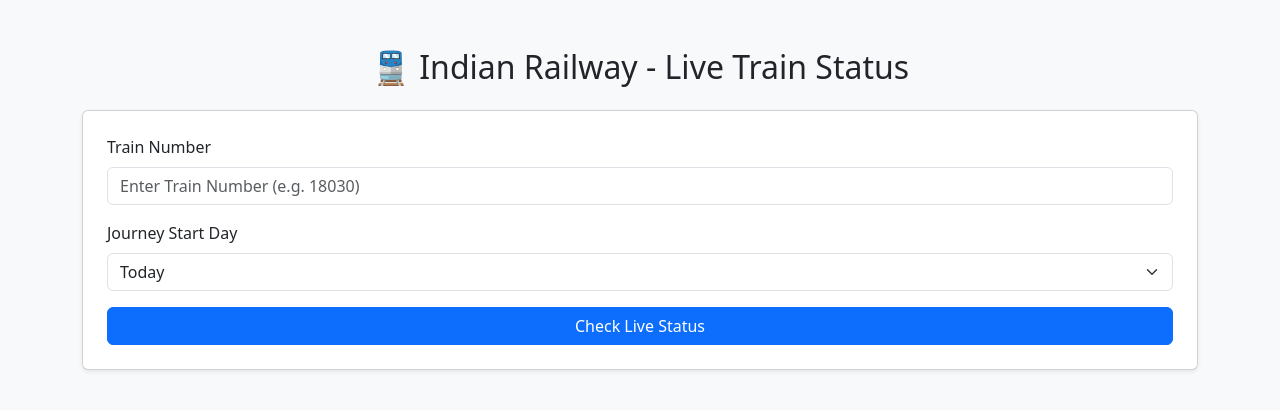
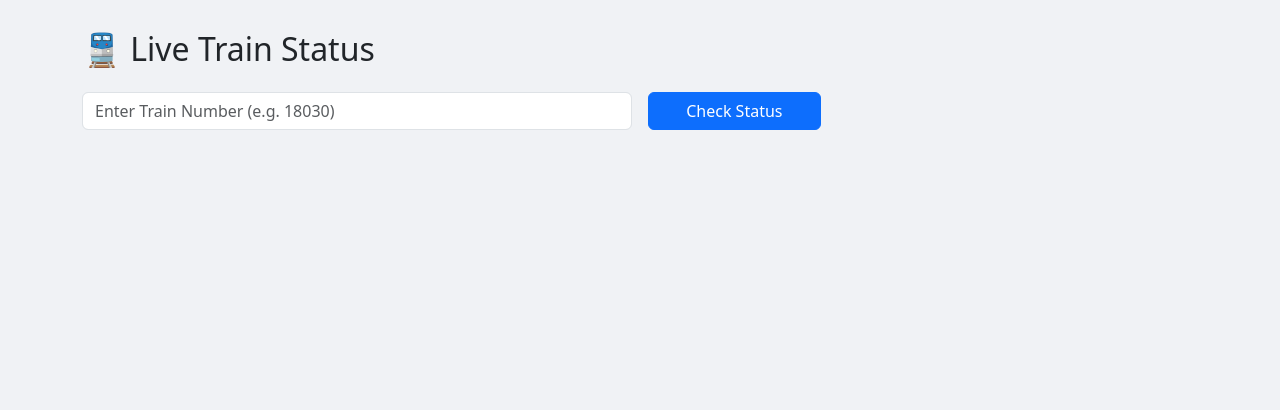
Before and after one commit to jituraj2/train-running-status, a Flask app: page / in a window 1280 px wide. Shown: the top 410 px of the page. Run offline with Flask 3, Linux system fonts and the light colour scheme.

Commit message:
Update index.html

```diff
--- a/templates/index.html
+++ b/templates/index.html
@@ -1,99 +1,65 @@
 <!DOCTYPE html>
 <html lang="en">
 <head>
-  <meta charset="UTF-8" />
-  <meta name="viewport" content="width=device-width, initial-scale=1.0"/>
+  <meta charset="UTF-8">
   <title>Live Train Status</title>
-  <link rel="stylesheet" href="https://cdn.jsdelivr.net/npm/bootstrap@5.3.0/dist/css/bootstrap.min.css"/>
+  <link href="https://cdn.jsdelivr.net/npm/bootstrap@5.3.2/dist/css/bootstrap.min.css" rel="stylesheet">
+  <style>
+    body { background-color: #f0f2f5; padding: 30px; }
+    .station-card { background: white; border-left: 5px solid #007bff; margin-bottom: 15px; padding: 15px; border-radius: 8px; }
+    .status { font-size: 1.1rem; font-weight: bold; }
+  </style>
 </head>
-<body class="bg-light">
-  <div class="container mt-5">
-    <h2 class="text-center mb-4">🚆 Indian Railway - Live Train Status</h2>
-    <div class="card p-4 shadow-sm">
-      <div class="mb-3">
-        <label for="trainNo" class="form-label">Train Number</label>
-        <input type="text" id="trainNo" class="form-control" placeholder="Enter Train Number (e.g. 18030)">
+<body>
+  <div class="container">
+    <h2 class="mb-4">🚆 Live Train Status</h2>
+
+    <form id="statusForm" class="mb-4">
+      <div class="row g-3">
+        <div class="col-md-6">
+          <input type="text" class="form-control" id="trainNo" placeholder="Enter Train Number (e.g. 18030)" required>
+        </div>
+        <div class="col-md-2">
+          <button type="submit" class="btn btn-primary w-100">Check Status</button>
+        </div>
       </div>
-      <div class="mb-3">
-        <label for="startDay" class="form-label">Journey Start Day</label>
-        <select id="startDay" class="form-select">
-          <option value="1">Today</option>
-          <option value="2">Yesterday</option>
-          <option value="3">Day Before Yesterday</option>
-        </select>
-      </div>
-      <button onclick="checkLiveStatus()" class="btn btn-primary w-100">Check Live Status</button>
-    </div>
-    <div id="result" class="mt-4"></div>
+    </form>
+
+    <div id="statusResult"></div>
   </div>
 
   <script>
-  async function checkLiveStatus() {
-    const trainNo = document.getElementById("trainNo").value.trim();
-    const startDay = document.getElementById("startDay").value;
-    const resultDiv = document.getElementById("result");
-    resultDiv.innerHTML = "<div class='text-center'>⏳ Checking status...</div>";
+    document.getElementById("statusForm").addEventListener("submit", async function(e) {
+      e.preventDefault();
+      const trainNo = document.getElementById("trainNo").value;
+      const resultDiv = document.getElementById("statusResult");
+      resultDiv.innerHTML = "⏳ Fetching train status...";
 
-    try {
-      const response = await fetch('/live-status', {
-        method: 'POST',
-        headers: { 'Content-Type': 'application/json' },
-        body: JSON.stringify({ trainNo, startDay })
+      const res = await fetch("/live-status", {
+        method: "POST",
+        headers: { "Content-Type": "application/json" },
+        body: JSON.stringify({ trainNo })
       });
 
-      const data = await response.json();
-
-      if (!response.ok || data.error) {
-        resultDiv.innerHTML = `<div class="alert alert-danger">❌ ${data.error || 'Failed to fetch data'}</div>`;
+      const data = await res.json();
+      if (data.error) {
+        resultDiv.innerHTML = `<div class="alert alert-danger">❌ ${data.error}</div>`;
         return;
       }
 
-      const info = data.data;
-      let html = `
-        <div class="card shadow-sm p-4 mb-4">
-          <h5>🚉 Train Name: <strong>${info.train_name || 'N/A'}</strong></h5>
-          <p>Status: <strong>${info.message || 'N/A'}</strong></p>
-          <p>Success: ${info.success ? '✅ Yes' : '❌ No'}</p>
-          <p><small>Requested at: ${new Date().toLocaleString()}</small></p>
-        </div>`;
-
-      // Station details, if available
-      if (info.live_status && Array.isArray(info.live_status)) {
-        html += `<h5 class="mt-3">📍 Station-wise Status</h5>
-          <table class="table table-striped table-bordered">
-            <thead class="table-dark">
-              <tr>
-                <th>Station</th>
-                <th>Arrival</th>
-                <th>Departure</th>
-                <th>Halt (min)</th>
-                <th>Status</th>
-              </tr>
-            </thead>
-            <tbody>`;
-
-        info.live_status.forEach(station => {
-          html += `<tr>
-            <td>${station.station_name || 'N/A'}</td>
-            <td>${station.arrival || 'N/A'}</td>
-            <td>${station.departure || 'N/A'}</td>
-            <td>${station.halt || '-'}</td>
-            <td>${station.status || '-'}</td>
-          </tr>`;
-        });
-
-        html += `</tbody></table>`;
-      } else {
-        html += `<div class="alert alert-info">ℹ️ No station-wise running status available.</div>`;
-      }
-
-      resultDiv.innerHTML = html;
-
-    } catch (err) {
-      resultDiv.innerHTML = `<div class="alert alert-danger">❌ Error: ${err.message}</div>`;
-    }
-  }
-</script>
-
+      resultDiv.innerHTML = `
+        <div class="mb-3 status text-primary">📍 Current Station: ${data.current_station || "N/A"}<br>
+        🚦 Status: ${data.train_status_message || "N/A"}</div>
+        <h5>🛤️ Station Timeline:</h5>
+        ${data.stations.map(stn => `
+          <div class="station-card">
+            <div><strong>${stn.stationName}</strong> (${stn.stationCode})</div>
+            <div>Arrival: ${stn.actual_arrival_time || "--"}, Departure: ${stn.actual_departure_time || "--"}</div>
+            <div>Distance: ${stn.distance} km, Halt: ${stn.haltTime}</div>
+          </div>
+        `).join('')}
+      `;
+    });
+  </script>
 </body>
 </html>
```
